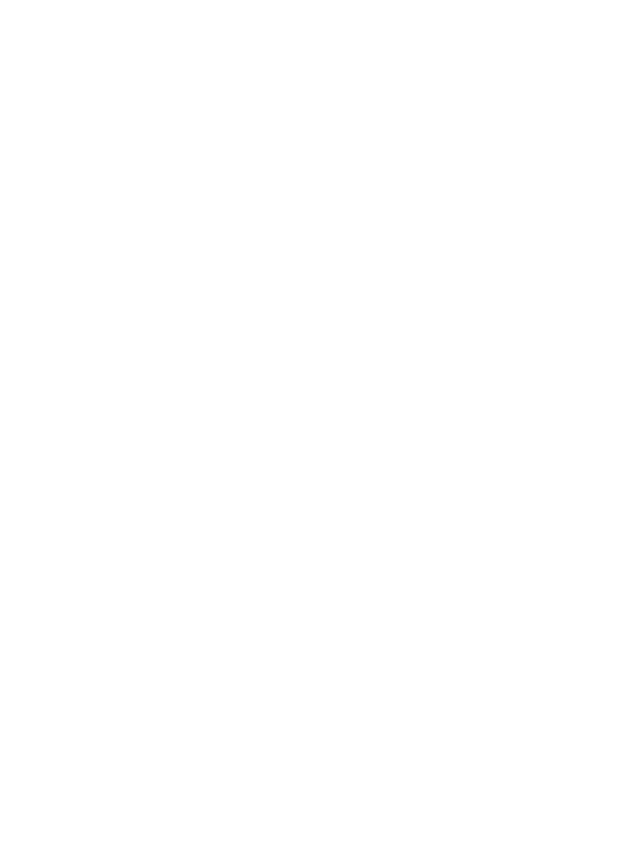
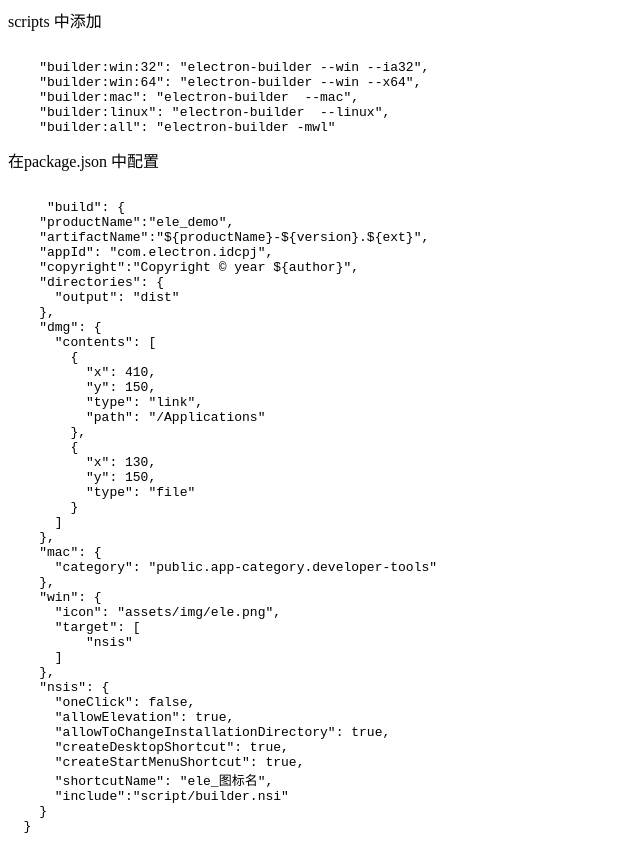
Before and after one commit to idcpj/electron_demo, an Electron app: page demo/html/发布与更新.html in a window 1200 px wide. Shown: the whole page, without its empty margins (0-640 px from the left). Before the commit the page ends 800 px from the top, so only its background shows below. Drawn offline with Linux system fonts and the light colour scheme.

Commit message:
electron-builder 的打包  添加安装时候显示证书

```diff
--- a/demo/html/发布与更新.html
+++ b/demo/html/发布与更新.html
@@ -7,5 +7,62 @@
 </head>
 <body>
 
+scripts 中添加
+<pre><code>
+    "builder:win:32": "electron-builder --win --ia32",
+    "builder:win:64": "electron-builder --win --x64",
+    "builder:mac": "electron-builder  --mac",
+    "builder:linux": "electron-builder  --linux",
+    "builder:all": "electron-builder -mwl"
+</code></pre>
+
+在package.json 中配置
+<pre><code>
+     "build": {
+    "productName":"ele_demo",
+    "artifactName":"${productName}-${version}.${ext}",
+    "appId": "com.electron.idcpj",
+    "copyright":"Copyright © year ${author}",
+    "directories": {
+      "output": "dist"
+    },
+    "dmg": {
+      "contents": [
+        {
+          "x": 410,
+          "y": 150,
+          "type": "link",
+          "path": "/Applications"
+        },
+        {
+          "x": 130,
+          "y": 150,
+          "type": "file"
+        }
+      ]
+    },
+    "mac": {
+      "category": "public.app-category.developer-tools"
+    },
+    "win": {
+      "icon": "assets/img/ele.png",
+      "target": [
+          "nsis"
+      ]
+    },
+    "nsis": {
+      "oneClick": false,
+      "allowElevation": true,
+      "allowToChangeInstallationDirectory": true,
+      "createDesktopShortcut": true,
+      "createStartMenuShortcut": true,
+      "shortcutName": "ele_图标名",
+      "include":"script/builder.nsi"
+    }
+  }
+</code></pre>
+
+
+
 </body>
 </html>
```
